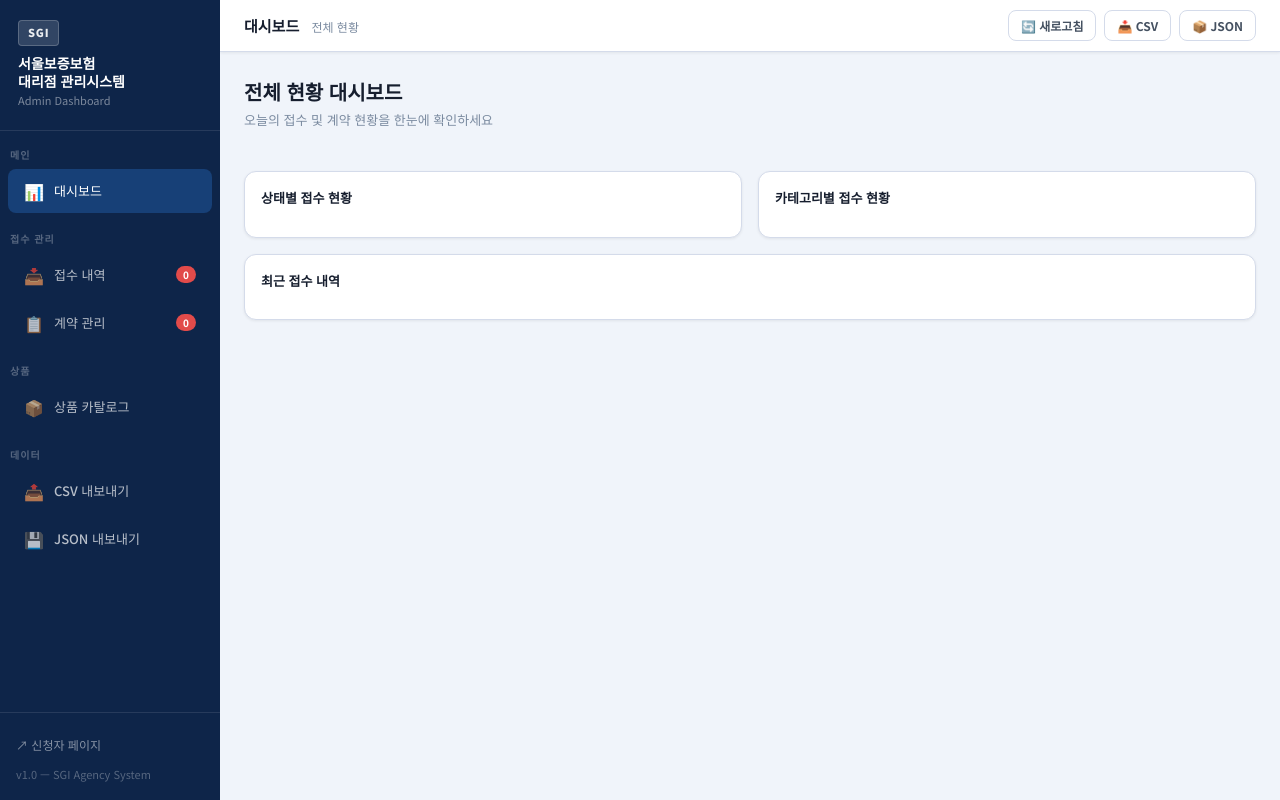
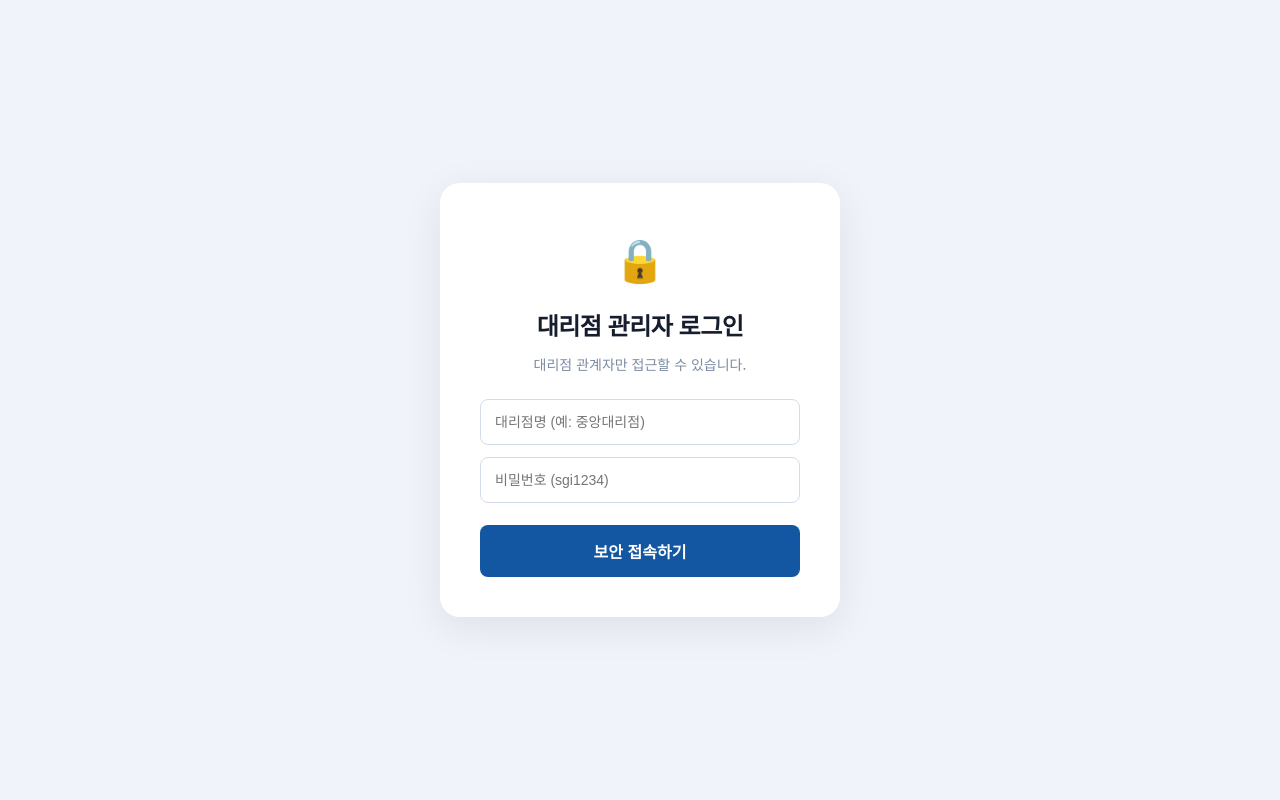
Before and after one commit to raysalarify-sketch/worked-sgi, a plain HTML site: page admin.html in a window 1280 px wide. Drawn offline with Linux system fonts and the light colour scheme.

Commit message:
Add admin login overlay and sticky apply action bar

```diff
--- a/admin.html
+++ b/admin.html
@@ -220,9 +220,26 @@ body{font-family:'Noto Sans KR',sans-serif;background:var(--bg);color:var(--text
 .form-group input,.form-group select,.form-group textarea{width:100%;padding:8px 12px;font-size:13px;border:1px solid var(--border);border-radius:var(--r);background:#fff;color:var(--text);font-family:inherit}
 .form-group input:focus,.form-group select:focus{outline:none;border-color:var(--blue2)}
 .form-group textarea{resize:none;line-height:1.5}
+/* LOGIN OVERLAY */
+#loginOverlay{position:fixed;top:0;left:0;width:100%;height:100%;background:var(--bg);z-index:9999;display:flex;align-items:center;justify-content:center}
+.login-box{background:#fff;padding:40px;border-radius:20px;box-shadow:0 10px 40px rgba(0,0,0,.08);width:400px;max-width:90%;text-align:center}
+.login-box h2{margin-bottom:8px;color:var(--text);font-size:24px;letter-spacing:-0.5px}
+.login-box p{margin-bottom:24px;color:var(--text3);font-size:14px}
+.login-box input{width:100%;padding:14px;border:1px solid var(--border);border-radius:var(--r);margin-bottom:12px;font-size:14px;box-sizing:border-box}
+.login-box button{width:100%;padding:14px;background:var(--blue);color:#fff;border:none;border-radius:var(--r);font-size:16px;font-weight:700;cursor:pointer;margin-top:10px}
 </style>
 </head>
 <body>
+<div id="loginOverlay">
+  <div class="login-box">
+    <div style="font-size:42px;margin-bottom:16px">🔒</div>
+    <h2>대리점 관리자 로그인</h2>
+    <p>대리점 관계자만 접근할 수 있습니다.</p>
+    <input type="text" id="agName" placeholder="대리점명 (예: 중앙대리점)" />
+    <input type="password" id="agPw" placeholder="비밀번호 (sgi1234)" onkeyup="if(event.key==='Enter')doLogin()" />
+    <button onclick="doLogin()">보안 접속하기</button>
+  </div>
+</div>
 
 <!-- SIDEBAR -->
 <aside class="sidebar">
@@ -1067,7 +1084,29 @@ function renderPaging(elId, pages, current, cb) {
   el.innerHTML=Array.from({length:pages},(_,i)=>`<button class="pg${i+1===current?' active':''}" onclick="(${cb.toString()})(${i+1})">${i+1}</button>`).join('');
 }
 
+// ════════════════════════════════════════════
+//  LOGIN
+// ════════════════════════════════════════════
+function doLogin() {
+  const aname = document.getElementById('agName').value.trim();
+  const apw = document.getElementById('agPw').value.trim();
+  if(!aname) { showToast('대리점명을 입력해주세요.','warn'); return; }
+  if(!apw) { showToast('비밀번호를 입력해주세요.','warn'); return; }
+
+  if(apw === 'sgi1234') {
+    sessionStorage.setItem('sgi_admin_logged', 'true');
+    sessionStorage.setItem('sgi_admin_name', aname);
+    document.getElementById('loginOverlay').style.display = 'none';
+    showToast(aname + ' 관리자님 환영합니다.','success');
+  } else {
+    showToast('비밀번호가 일치하지 않습니다.','error');
+  }
+}
+
 // ── INIT ──
+if(sessionStorage.getItem('sgi_admin_logged')==='true') {
+  document.getElementById('loginOverlay').style.display='none';
+}
 updateSideBadges();
 renderDashboard();
 </script>
```
Also changed, not shown: apply.html (+1 -1 lines).
